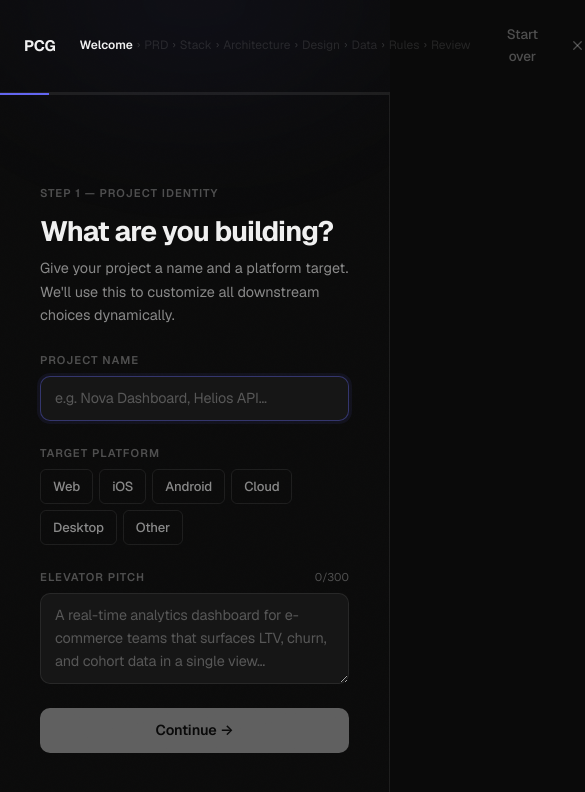
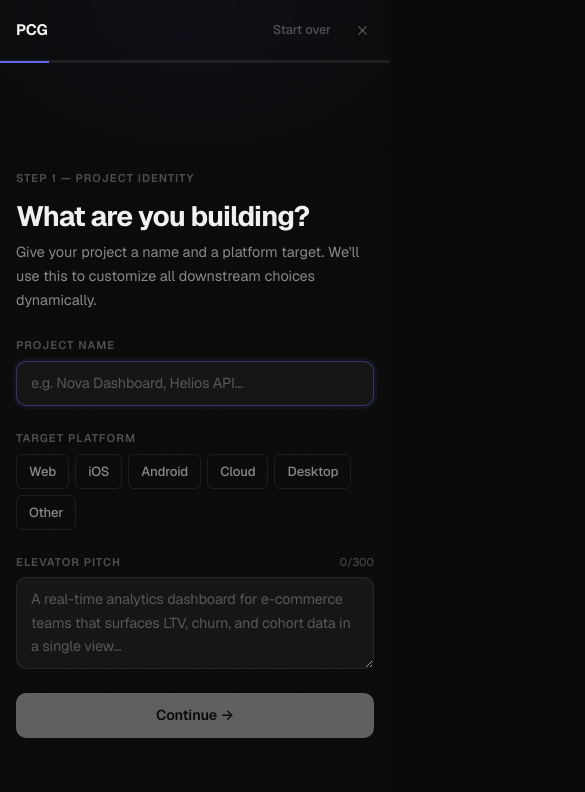
Before and after one commit to k-r-y/project-context-generator, a React (Vite) app: page /wizard in a window 390 px wide. Shown: the top 792 px of the page, 585 px wide, since content can reach past the window. Built offline with nearby package versions, Linux system fonts and the light colour scheme.

Commit message:
fix: resolve wizard header alignment and labels overflow on mobile devices

```diff
--- a/src/components/wizard/WizardShell.jsx
+++ b/src/components/wizard/WizardShell.jsx
@@ -58,19 +58,19 @@ export default function WizardShell() {
 
       {/* Top bar */}
       <header style={{
-        padding: '16px 24px',
+        padding: '12px 16px',
         display: 'flex',
         alignItems: 'center',
         justifyContent: 'space-between',
         borderBottom: '1px solid var(--color-border)',
-        gap: '24px',
+        gap: '12px',
       }}>
         <span style={{ fontWeight: 700, fontSize: '0.95rem', letterSpacing: '-0.02em', color: 'var(--color-text-primary)' }}>
           PCG
         </span>
 
-        {/* Step labels */}
-        <nav style={{ display: 'flex', gap: '4px', alignItems: 'center' }}>
+        {/* Step labels - hidden on mobile */}
+        <nav className="wizard-nav" style={{ display: 'flex', gap: '4px', alignItems: 'center' }}>
           {STEP_LABELS.map((label, i) => (
             <div key={label} style={{ display: 'flex', alignItems: 'center', gap: '4px' }}>
               <span style={{
@@ -101,7 +101,7 @@ export default function WizardShell() {
                 navigate('/')
               }
             }}
-            style={{ fontSize: '0.85rem' }}
+            style={{ fontSize: '0.8rem' }}
           >
             Start over
           </button>
@@ -109,6 +109,7 @@ export default function WizardShell() {
             className="btn-ghost"
             onClick={() => navigate('/')}
             aria-label="Exit wizard"
+            style={{ padding: '4px' }}
           >
             <X size={15} />
           </button>
@@ -132,11 +133,11 @@ export default function WizardShell() {
           display: 'flex',
           alignItems: 'center',
           justifyContent: 'center',
-          padding: '48px 40px',
+          padding: '24px 16px',
           borderRight: '1px solid var(--color-border)',
           position: 'relative',
           overflowY: 'auto',
-        }}>
+        }} className="wizard-step-area">
           {/* Generating overlay */}
           <AnimatePresence>
             {isGenerating && (
@@ -198,9 +199,13 @@ export default function WizardShell() {
       </div>
 
       <style>{`
+        @media (max-width: 768px) {
+          .wizard-nav { display: none !important; }
+        }
         @media (max-width: 900px) {
           .wizard-layout { grid-template-columns: 1fr !important; }
           .live-preview-panel { display: none !important; }
+          .wizard-step-area { border-right: none !important; }
         }
         @keyframes spin { to { transform: rotate(360deg); } }
       `}</style>
```
